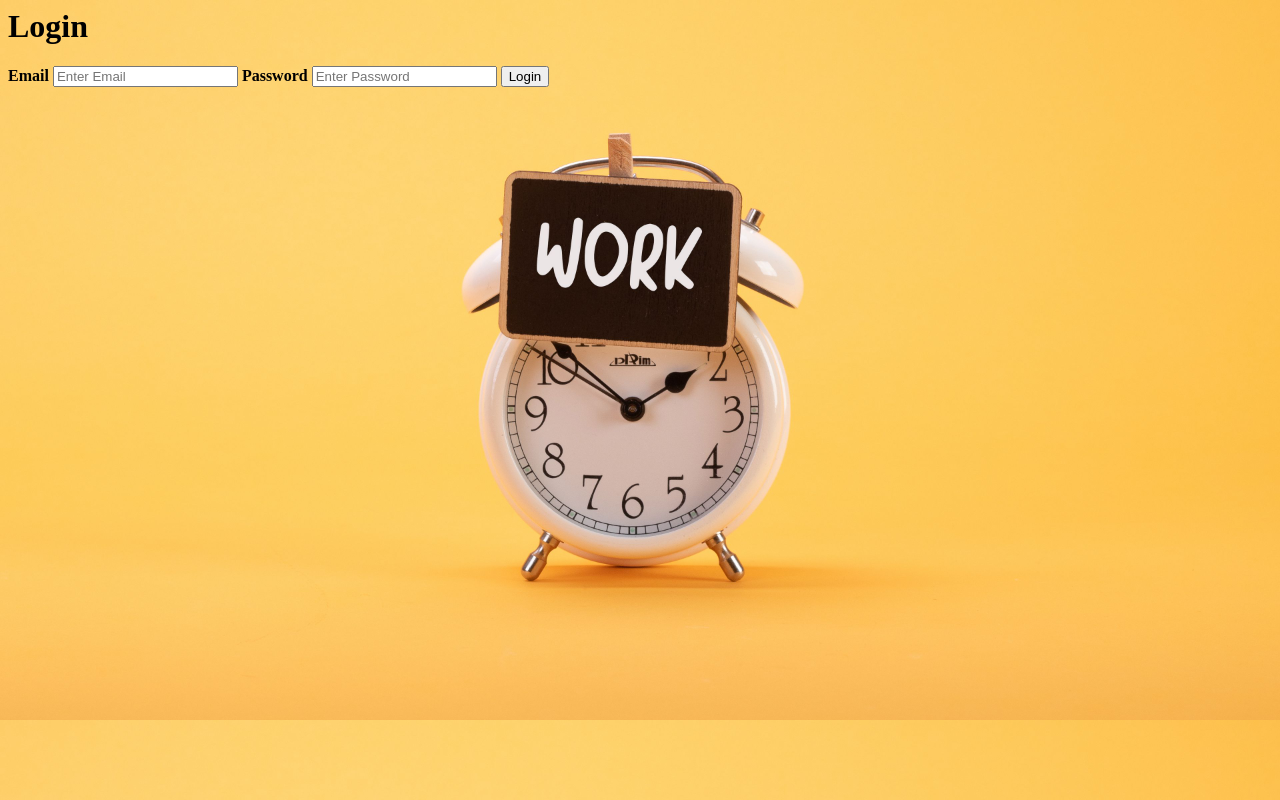
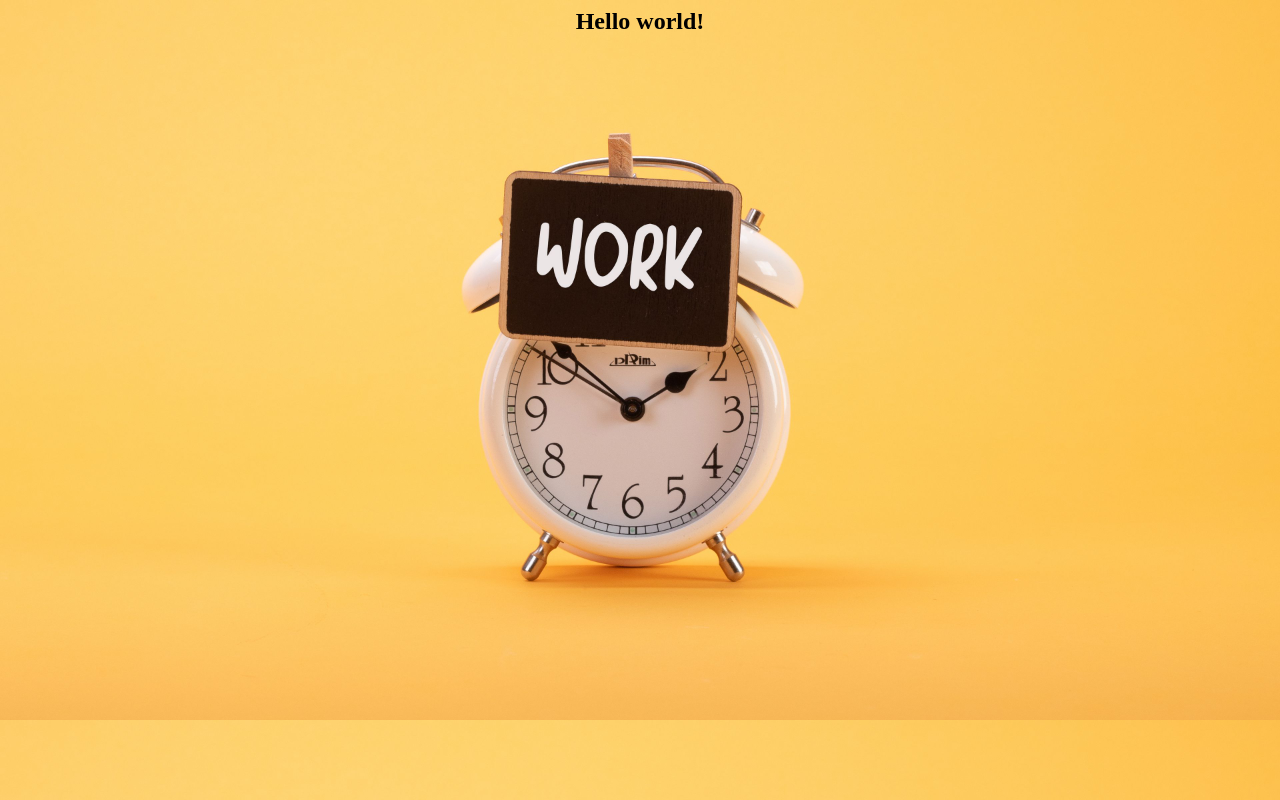
Before and after one commit to AkhilR9010/website, a plain HTML site: page index.html in a window 1280 px wide. Drawn offline with Linux system fonts and the light colour scheme.

Commit message:
Update index.html

```diff
--- a/index.html
+++ b/index.html
@@ -2,20 +2,7 @@
 <head>
 <title> Intellipaat </title>
 </head>
-<div class="bg-img">
-  <form action="/action_page.php" class="container">
-    <h1>Login</h1>
-
-    <label for="email"><b>Email</b></label>
-    <input type="text" placeholder="Enter Email" name="email" required>
-
-    <label for="psw"><b>Password</b></label>
-    <input type="password" placeholder="Enter Password" name="psw" required>
-
-    <button type="submit" class="btn">Login</button>
-
-    <body style = "background-image:url('image/Alarm_clock_work.jpg'); background-size: 100%">
-  </form>
-</div>
+<body style = "background-image:url('image/Alarm_clock_work.jpg'); background-size: 100%">
+<h2 ALIGN=CENTER>Hello world!</h2>
 </body>
 </html>
```
